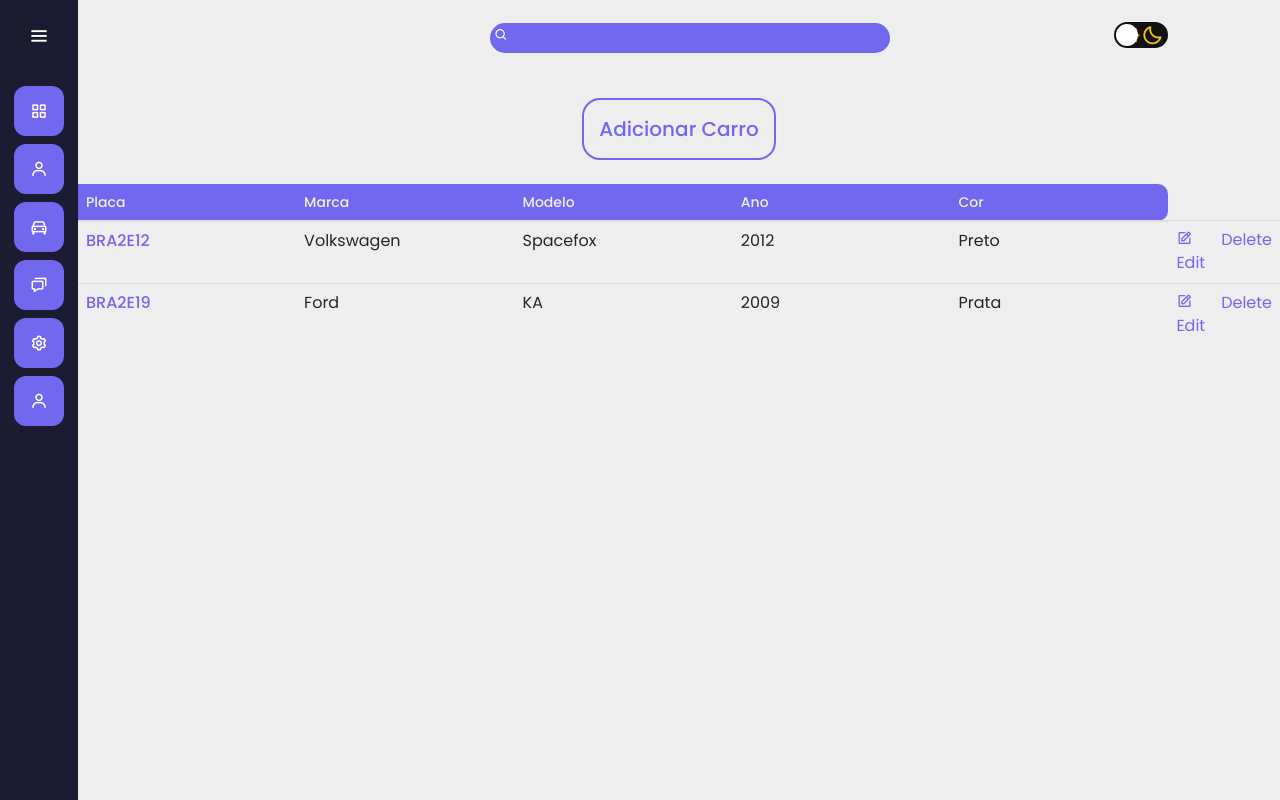
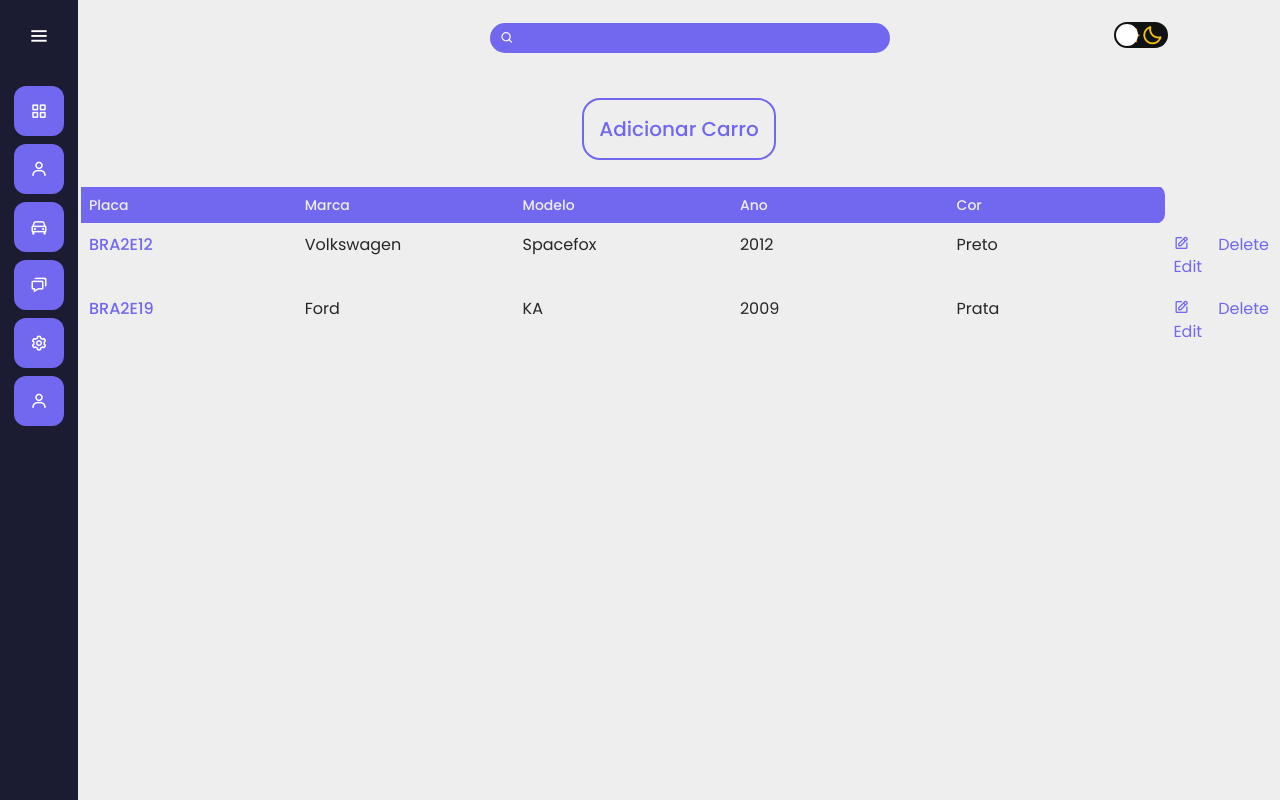
Before and after one commit to kovu176/Mecdev, a Django app: page /clientes/carro/ in a window 1280 px wide. Run offline with Django 4.2, Linux system fonts and the light colour scheme; a user stored in the database is signed in; data comes from the database, SQL or seed files in the repository; some libraries are stand-ins or nearby versions.

Commit message:
atualizadao

```diff
--- a/static/carro.css
+++ b/static/carro.css
@@ -15,8 +15,6 @@
 }
 
 .col-lg-12{
-
-
     width: 50%;
     margin-top: 40px;
     text-align: center;
@@ -39,7 +37,9 @@
 
 
 .procura input::placeholder {
+    font-size: 1.6rem;
     color: #fff;
+    font-weight: 500;
 }
 
 .procura:hover input {
@@ -59,11 +59,15 @@
     text-align: center;
 
 
+
 }
 
 .procura i{
-    margin-top: 5px;
-    color: #fff
+    font-weight: 500;
+    font-size: 1.4rem;
+    margin-left: 6px;
+    margin-top: 8px;
+    color: #fff;
 }
 
 .text-card{
@@ -91,15 +95,11 @@
     justify-content: space-around;
     align-items: center;
     height: 35px;
-
     display: flex;
 }
 
 .checkbox {
-
     position:absolute!important;
-
-
 
 }
 
@@ -110,10 +110,6 @@
     margin: 0 auto;
     justify-content: center;
     align-items: center;
-
-
-
-
 }
 
 
@@ -124,18 +120,18 @@
 .table{
     margin-top: 2rem;
 
-
-
-
 }
 
 
+.table tr{
+    border: 3px solid var(--background-color);
+}
 
 .table thead th {
     width: 220px;
     background: var(--main-color);
     color: var(--background-color);
-    border: none;
+
 
 
 
@@ -177,10 +173,6 @@
     font-weight: 400;
     font-size: 16px;
     color: var(--text-color);
-    border: none;
-
-
-
 
 
 }
--- a/static/form.css
+++ b/static/form.css
@@ -62,7 +62,7 @@
     display: flex;
     align-items: center;
     justify-content: center;
-    margin: 0 auto;
+    margin: 10px auto;
 }
 
 
--- a/static/lightmode.js
+++ b/static/lightmode.js
@@ -1,5 +1,7 @@
 const inputContainer = document.querySelector('.checkbox')
 const rootElement = document.documentElement
+
+
 
 const darkTheme = {
   '--main-color': '#d0435a',
--- a/templates/base.html
+++ b/templates/base.html
@@ -95,7 +95,7 @@
 
 
 
-    <script src="{% static 'lightmode.js' %}"></script>
+    <script type="module" src="{% static 'lightmode.js' %}"></script>
     <script src="{% static 'base.js' %}"></script>
     <script src="https://cdn.jsdelivr.net/npm/jquery@3.5.1/dist/jquery.slim.min.js"></script>
     <script src="https://cdn.jsdelivr.net/npm/bootstrap@4.6.1/dist/js/bootstrap.bundle.min.js"></script>
```
